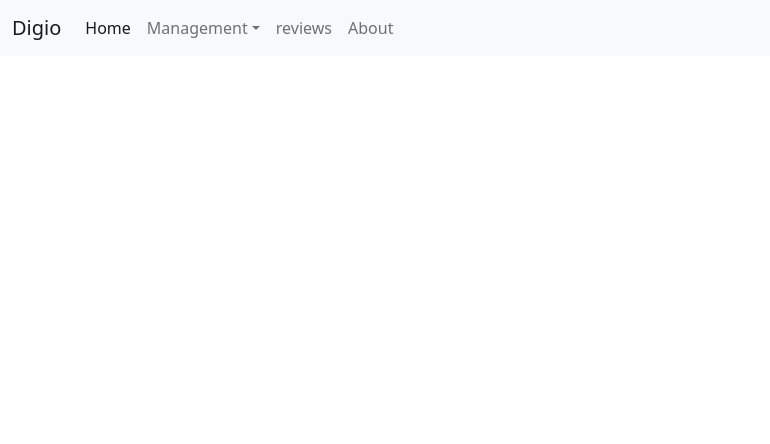
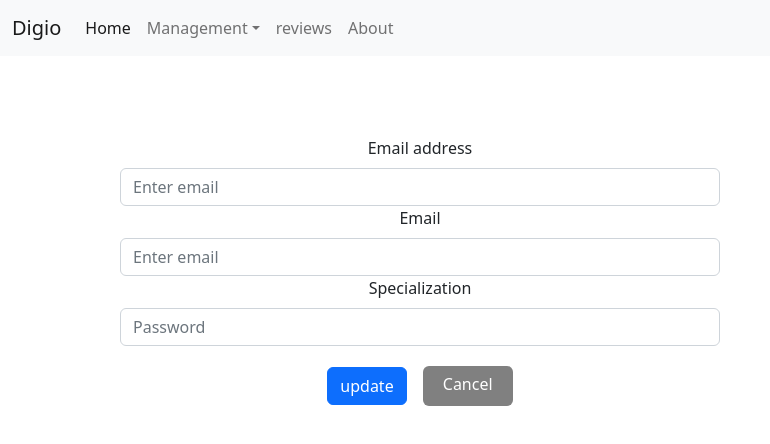
Before and after one commit to alvo254/Digio, a React (Create React App) app: page /Edit in a window 1280 px wide. Shown: the top 444 px of the page, without its empty margins (0-770 px from the left). Built offline with nearby package versions, Linux system fonts and the light colour scheme.

Commit message:
exclude node modules

```diff
--- a/src/App.js
+++ b/src/App.js
@@ -8,6 +8,7 @@ import Reviews from './components/Reviews/Reviews';
 import About from './components/About/About';
 import AddTm from './components/AddTm/Addtm'
 import Addstudent from './components/Addstudent/Addstudent';
+import Edit from './components/Edit/Edit';
 
 function App() {
   return (
@@ -25,9 +26,7 @@ function App() {
       <Route path='/about' element={<About />}/>
       <Route path='/Tm' element={<AddTm />}/>
       <Route path='/students' element={<Addstudent />}/>
-
-
-
+      <Route path='/Edit' element={<Edit />}/>
 
       </Routes>
       </BrowserRouter>
--- a/src/components/AddTm/Addtm.jsx
+++ b/src/components/AddTm/Addtm.jsx
@@ -15,6 +15,7 @@ const Addtm = () => {
 
   return (
     <div>
+      <h1>Technical mentors</h1>
         <table class="table">
   <thead>
     <tr>
@@ -22,6 +23,11 @@ const Addtm = () => {
       <th scope="col">Name</th>
       <th scope="col">Email</th>
       <th scope="col">Specialization</th>
+      <Link class="btn btn-primary mr-2" to="/Edit" style={{background:"Black", border:"none", width:"90px", height:"40px"}}>
+                    Add
+                  </Link>
+      {/* <button style={{background:"black", width:"100px"}} class="btn btn-primary mr-2 btn-dark">Add</button> */}
+
     </tr>
   </thead>
   <tbody>
@@ -34,33 +40,23 @@ const Addtm = () => {
                 <td>{resv.name}</td>
                 <td>{resv.email}</td>
                 <td>{resv.speciality}</td>
-                <button class="btn btn-primary mr-2">delete</button>
-                <button class="btn btn-primary mr-2 btn-dark">edit</button>
-                <button type="button" class="btn btn-dark">Dark</button>
-                <button type="button" class="btn btn-danger">Dark</button>
+                <Link class="btn btn-primary mr-2" to="/Edit" style={{background:"gray", border:"none", width:"90px", height:"40px"}}>
+                    View
+                  </Link>
+
+                  <Link class="btn btn-primary mr-2" to="/Edit" style={{background:"red", border:"none", width:"90px", height:"40px"}}>
+                    Edit
+                  </Link>
+
+                {/* <button style={{border:"none", background:"blue"}} type="button" class="btn btn-dark">Dark</button> */}
+
+
                 {/* <button class="btn btn-primary mr-2"></button> */}
-                {/* <Link class="btn btn-primary mr-2" to={`/courses/${courses.id}`}>
-                    View
-                  </Link> */}
+
 
             </tr>
         ))
       }
-      {/* <td>Mark</td>
-      <td>Otto</td>
-      <td>@mdo</td>
-    </tr>
-    <tr>
-      <th scope="row">2</th>
-      <td>Jacob</td>
-      <td>Thornton</td>
-      <td>@fat</td>
-    </tr>
-    <tr>
-    <th scope="row">2</th>
-      <td>Jacob</td>
-      <td>Thornton</td>
-      <td>@fat</td> */}
 
   </tbody>
 </table>
--- /dev/null
+++ b/src/components/Edit/Edit.css
@@ -0,0 +1,8 @@
+.editTm{
+    width: 800px;
+    justify-content: center;
+    /* background-color: gray; */
+    padding: 5rem;
+    padding-left: 120px;
+    margin: 0;
+}
--- /dev/null
+++ b/src/components/Edit/Edit.jsx
@@ -0,0 +1,37 @@
+import React from 'react'
+import "./Edit.css"
+import { Link } from 'react-router-dom'
+
+
+const Edit = () => {
+  return (
+    <div>
+        <form className="editTm">
+  <div class="form-group">
+    <label for="exampleInputEmail1">Email address</label>
+    <input type="email" class="form-control" id="exampleInputEmail1" aria-describedby="emailHelp" placeholder="Enter email"/>
+    {/* <small id="emailHelp" class="form-text text-muted">We'll never share your email with anyone else.</small> */}
+  </div>
+  <div class="form-group">
+    <label for="exampleInputEmail1">Email</label>
+    <input type="email" class="form-control" id="exampleInputEmail1" aria-describedby="emailHelp" placeholder="Enter email"/>
+    {/* <small id="emailHelp" class="form-text text-muted">We'll never share your email with anyone else.</small> */}
+  </div>
+  <div class="form-group">
+    <label for="exampleInputPassword1">Specialization</label>
+    <input type="password" class="form-control" id="exampleInputPassword1" placeholder="Password"/>
+  </div>
+
+  <button type="submit" class="btn btn-primary">update</button>
+
+  <Link class="btn btn-primary mr-2" to="/Tm" style={{background:"gray", border:"none", width:"90px", height:"40px", marginTop:"20px", marginLeft:"1rem"}}>
+                    Cancel
+                  </Link>
+</form>
+
+    </div>
+
+  )
+}
+
+export default Edit
--- a/src/components/Nav/Nav.jsx
+++ b/src/components/Nav/Nav.jsx
@@ -30,6 +30,7 @@ const Nav = () => {
           <ul class="dropdown-menu">
             <li><a class="dropdown-item" href="/Tm">Add Tm</a></li>
             <li><a class="dropdown-item" href="/Students">Add Student</a></li>
+            <li><a class="dropdown-item" href="/Students/Courses">Add Courses</a></li>
             <li><a class="dropdown-item" href="/review student">Review Student</a></li>
           </ul>
         </li>
```
Also changed, not shown: src/components/Add/Add.jsx (added, +9 -0 lines), 1 other file (tests, documents, lock files or other folders).
